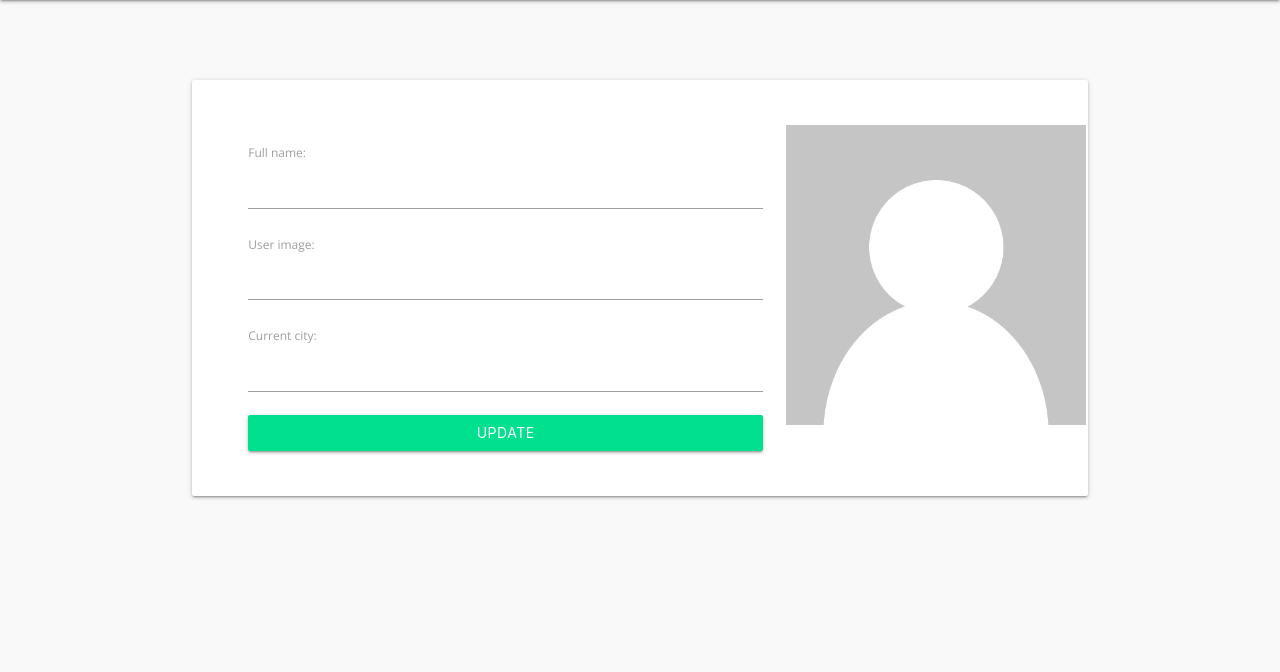
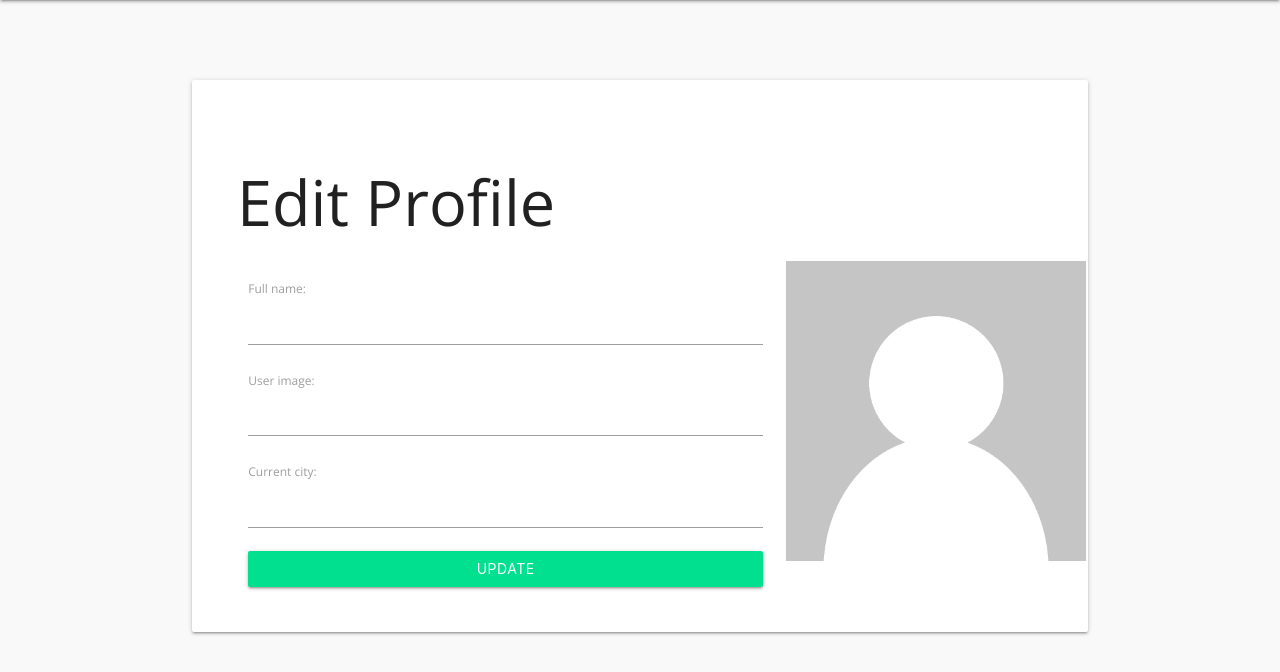
Before and after one commit to minhazur9/wayfarer, a Django app: template main_app/templates/profiles/edit_profile.html in a window 1280 px wide. Shown: the part 64-736 px from the top of the page. Run offline with Django 3.2, Linux system fonts and the light colour scheme; the template is opened without the code that fills it: values that come from a table or form of the project are taken from there, others are empty.

Commit message:
Adds edit profile h1 and title

```diff
--- a/main_app/templates/profiles/edit_profile.html
+++ b/main_app/templates/profiles/edit_profile.html
@@ -1,11 +1,13 @@
 {% extends 'base.html' %}
 {% load static %}
 {% block title %}
+Edit Profile
 {% endblock %}
 {% block content %}
 <div class="container">
 
 <div class="card row edit_profile_container">
+<h1>Edit Profile</h1>
 <form class="edit_profile_form col s12 m8" method="POST">
 
 {% csrf_token %}
```
